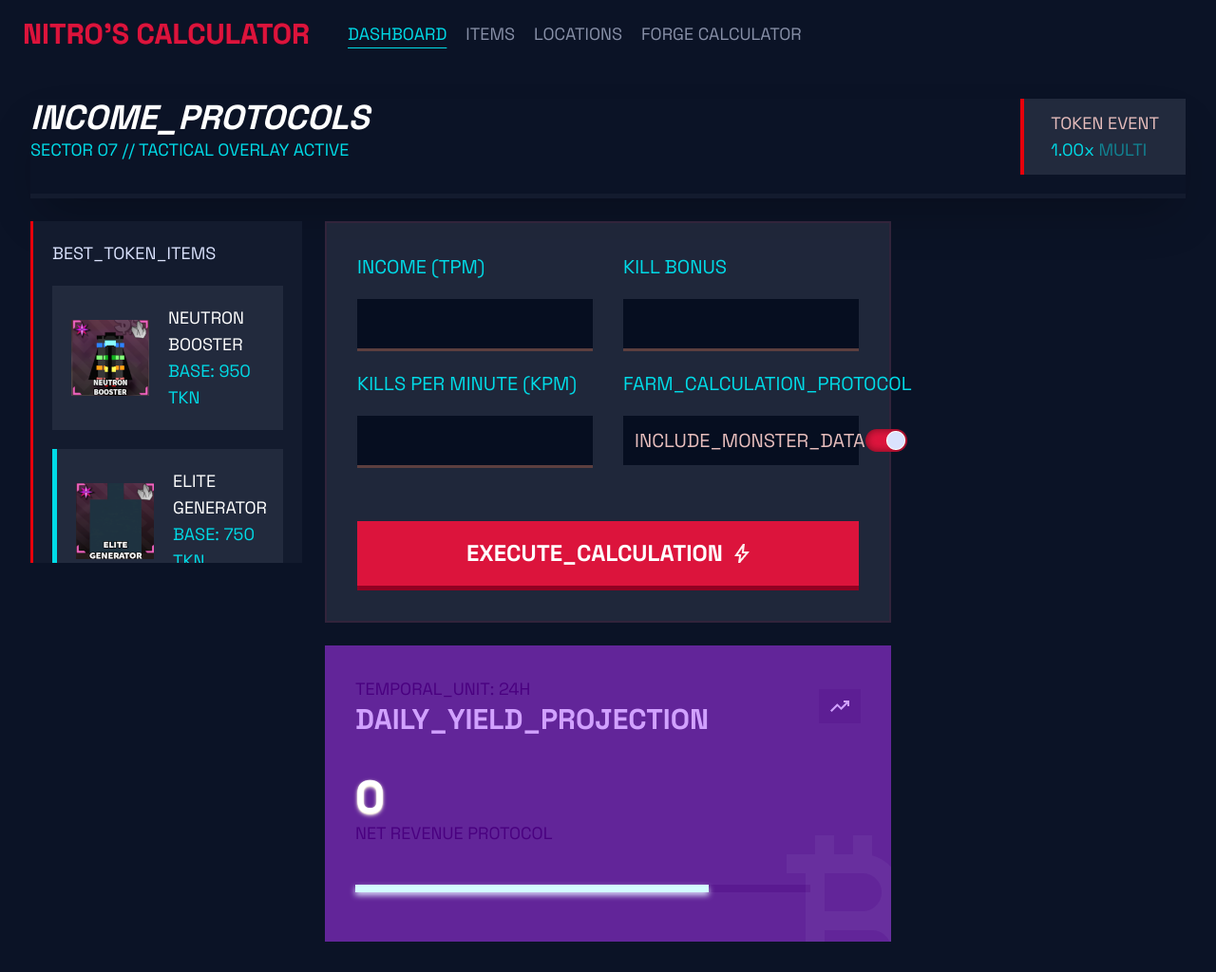
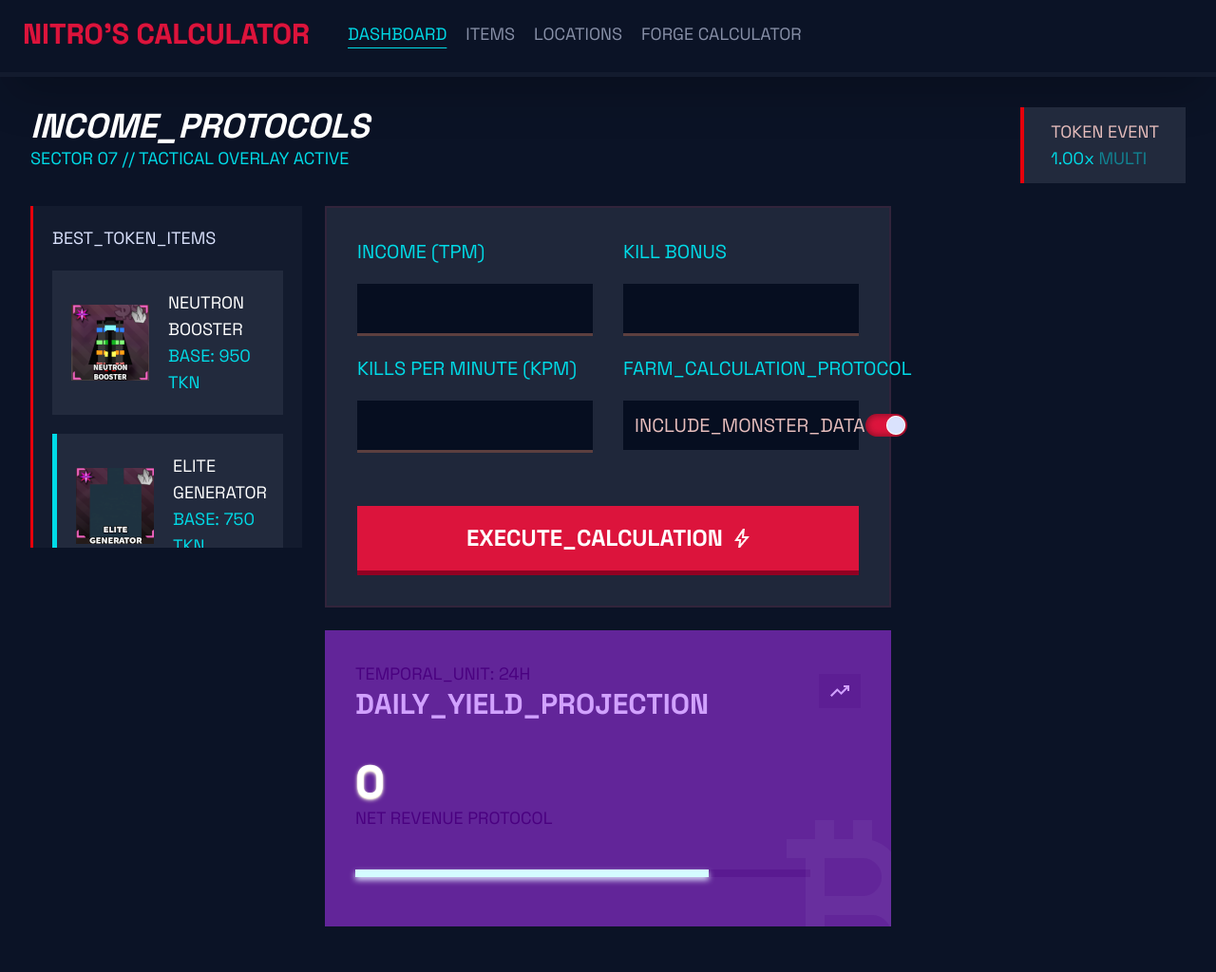
Before and after one commit to capellofabio/apl-calculator, a website built with Vite: page index.html in a window 1280 px wide. Shown: the whole page at 95% size. Built offline with nearby package versions, Linux system fonts and the light colour scheme.

Commit message:
fix: Corrige  aposicao da borda no nav bar

```diff
--- a/index.html
+++ b/index.html
@@ -12,7 +12,7 @@
     <link href="https://fonts.googleapis.com/css2?family=Space+Grotesk:wght@300..700&display=swap" rel="stylesheet">
   </head>
   <body class="font-[space_grotesk] bg-[#0B1326] text-white text-lg">
-    <nav class="px-6 py-4 items-center flex justify-between md:justify-normal">
+    <nav class="px-6 py-4 items-center flex justify-between md:justify-normal border-b-5 border-[#131b2e] shadow-2xl pb-5">
       <p class="font-bold text-[#DC143C] text-3xl mr-10">NITRO'S CALCULATOR</p>
       <ul id="nav-list" class="hidden md:flex gap-5 items-center text-[#DAE2FD]/60">
         <li><a href="" class="text-[#00DBE7] underline underline-offset-8">DASHBOARD</a></li>
@@ -30,7 +30,7 @@
     <main class="p-8 grid lg:grid-cols-12 gap-6 grid-cols-1">
 
       <!-- Upper Row -->
-      <header id="upper-row" class="lg:col-span-12 flex justify-between flex-col md:flex-row border-b-5 border-[#131b2e] shadow-2xl pb-5">
+      <header id="upper-row" class="lg:col-span-12 flex justify-between flex-col md:flex-row">
 
         <div id="heading-wrapper">
           <h1 class="text-white font-bold text-4xl italic">INCOME_PROTOCOLS</h1>
```
